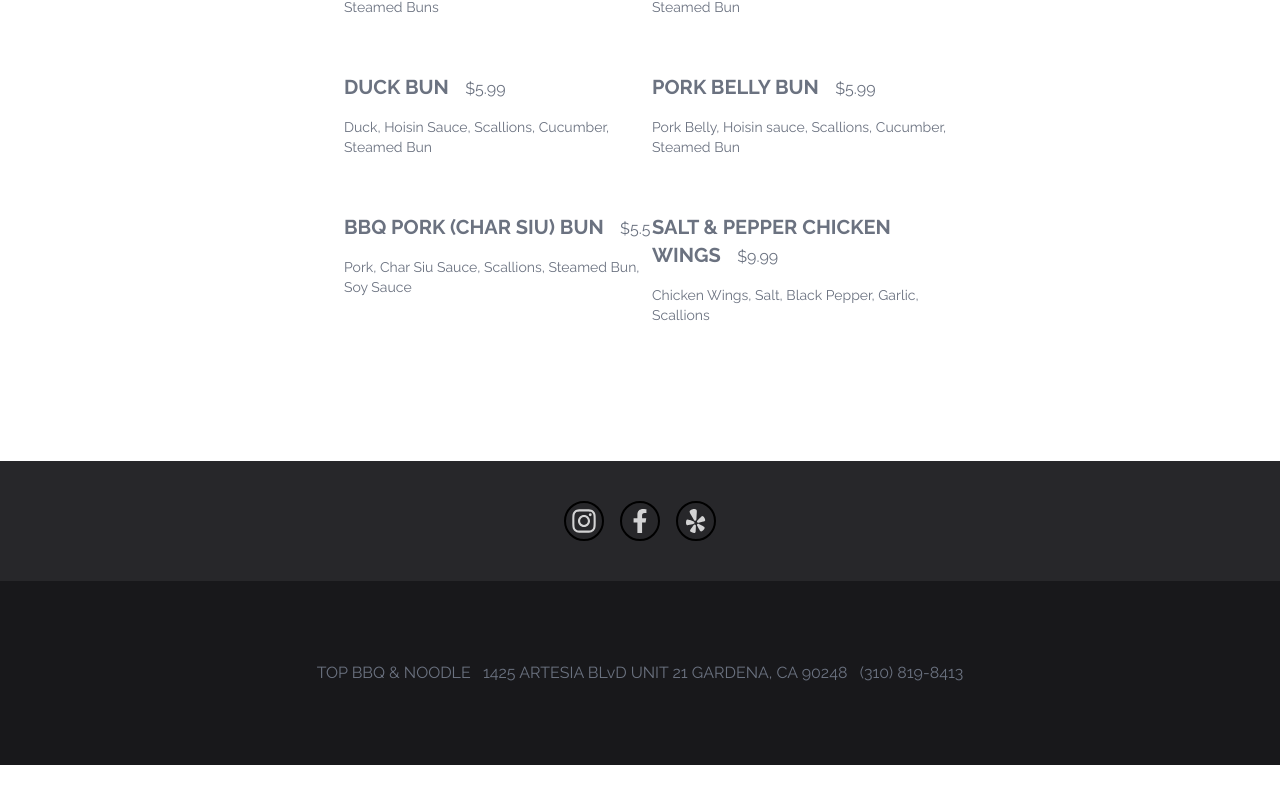
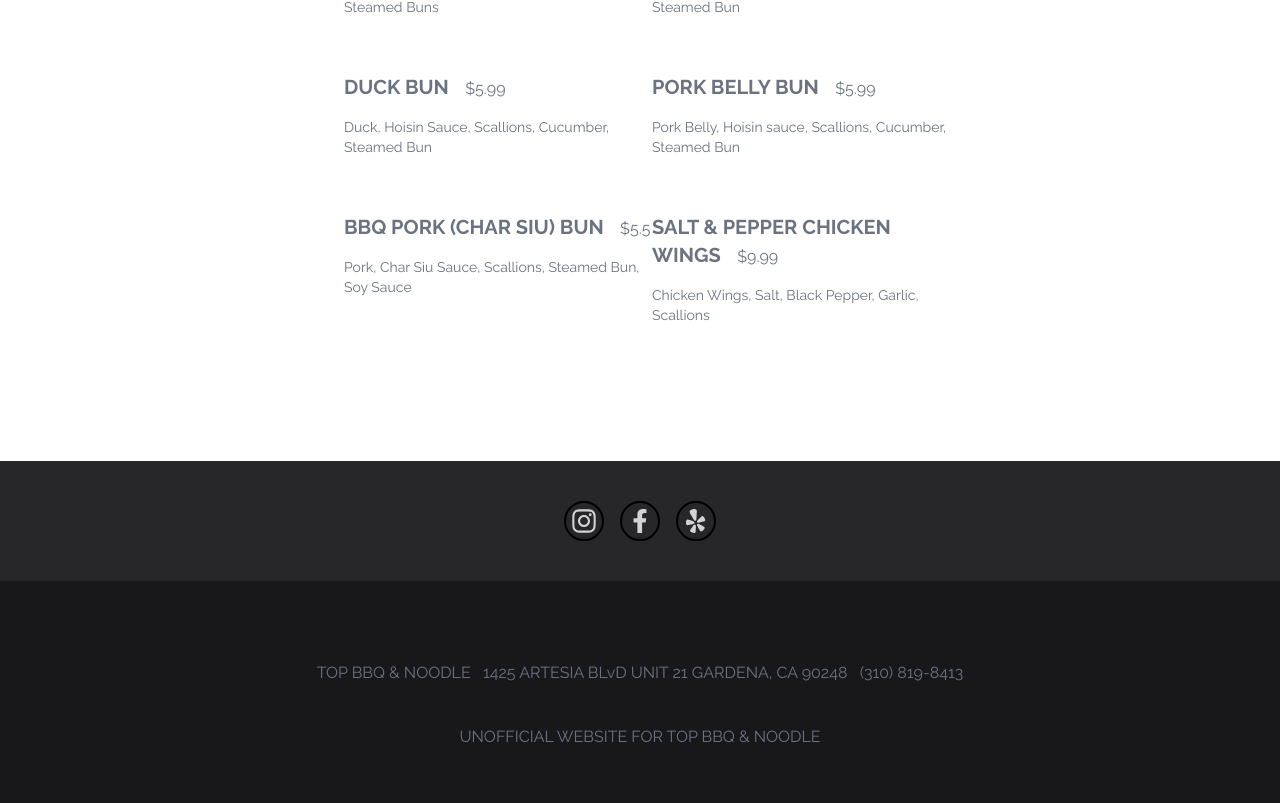
Before and after one commit to andy-phu/Top-BBQ-Noodle, a React (Create React App) app: page / in a window 1280 px wide. Shown: the part 2411-3214 px from the top of the page. Before the commit the page ends 3176 px from the top, so only its background shows below. Built offline with nearby package versions, Linux system fonts and the light colour scheme.

Commit message:
small note

```diff
--- a/src/components/botFooter.jsx
+++ b/src/components/botFooter.jsx
@@ -2,8 +2,13 @@ import React from 'react';
 
 const botFooter = () => {
     return (
-        <div className='bg-zinc-900 py-20 flex justify-center text-center text-gray-500'>
-            TOP BBQ & NOODLE &nbsp; 1425 ARTESIA BLvD UNIT 21 GARDENA, CA 90248 &nbsp; (310) 819-8413
+        <div>
+            <div className='bg-zinc-900 pt-20 flex justify-center text-center text-gray-500'>
+                TOP BBQ & NOODLE &nbsp; 1425 ARTESIA BLvD UNIT 21 GARDENA, CA 90248 &nbsp; (310) 819-8413
+            </div>
+            <div className='bg-zinc-900 pt-10 pb-20 flex justify-center text-center text-gray-500'>
+                UNOFFICIAL WEBSITE FOR TOP BBQ & NOODLE
+            </div>
         </div>
     );
 }
```
